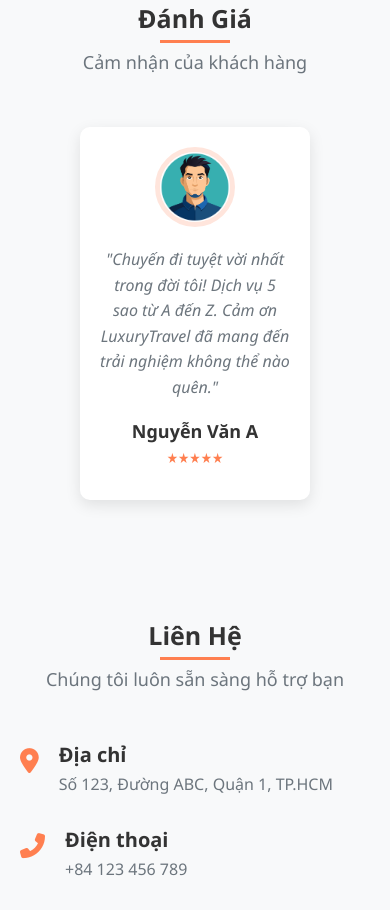
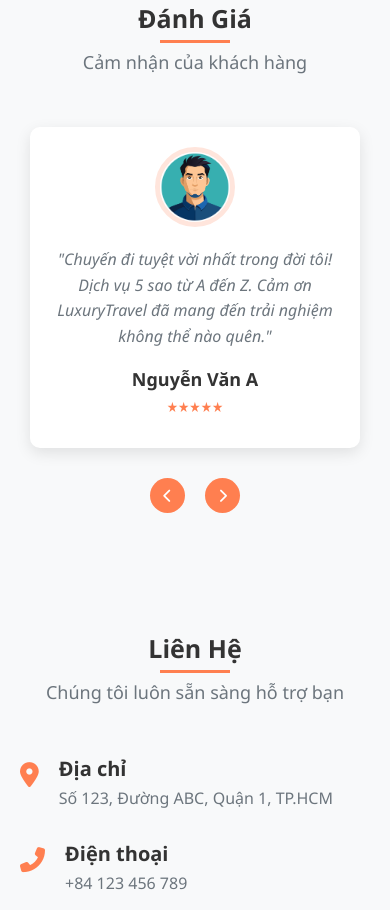
Before and after one commit to akared45/Web, a plain HTML site: page web/index.html in a window 390 px wide. Shown: the part 6438-7348 px from the top of the page. Drawn offline with Linux system fonts and the light colour scheme.

Commit message:
Add files via upload

```diff
--- a/web/css/style.css
+++ b/web/css/style.css
@@ -1,4 +1,3 @@
-/* Reset và Base Styles */
 :root {
     --primary-color: #ff7f50;
     --secondary-color: #1e90ff;
@@ -445,10 +444,13 @@ img {
     font-size: 3rem;
 }
 
-/* Reviews Section */
-.reviews-slider {
+.reviews-container {
     position: relative;
     padding: 0 5rem;
+}
+
+.reviews-slider {
+    margin-bottom: 3rem;
 }
 
 .review-card {
@@ -457,7 +459,6 @@ img {
     border-radius: 1rem;
     box-shadow: var(--box-shadow);
     text-align: center;
-    margin: 0 1rem;
 }
 
 .review-avatar {
@@ -522,8 +523,38 @@ img {
 
 .slider-controls button:hover {
     background-color: #ff6347;
+    transform: scale(1.1);
 }
 
+@media (max-width: 768px) {
+    .reviews-container {
+        padding: 0 3rem;
+    }
+
+    .review-card {
+        padding: 2rem;
+    }
+
+    .slider-controls button {
+        width: 3.5rem;
+        height: 3.5rem;
+        font-size: 1.4rem;
+    }
+}
+
+@media (max-width: 576px) {
+    .reviews-container {
+        padding: 0 1rem;
+    }
+
+    .slider-controls {
+        position: static;
+        transform: none;
+        justify-content: center;
+        gap: 2rem;
+        margin-top: 2rem;
+    }
+}
 /* Contact Section */
 .contact-content {
     display: flex;
@@ -732,7 +763,6 @@ img {
     transform: translateY(-0.5rem);
 }
 
-/* Preloader */
 .preloader {
     position: fixed;
     top: 0;
@@ -759,8 +789,6 @@ img {
     border-radius: 50%;
     animation: spin 1s linear infinite;
 }
-
-/* Responsive Styles */
 @media (max-width: 992px) {
     .about-content {
         flex-direction: column;
@@ -972,7 +1000,7 @@ img {
 
 .timeline-item {
     position: relative;
-    padding-left: 4rem; /* Giảm xuống cho gọn */
+    padding-left: 4rem;
     margin-bottom: 3rem;
     opacity: 0;
     transform: translateX(-20px);
@@ -987,7 +1015,7 @@ img {
 .timeline-item::before {
     content: '';
     position: absolute;
-    left: 1.5rem; /* Giữ nguyên */
+    left: 1.5rem;
     top: 0.5rem;
     width: 1.5rem;
     height: 1.5rem;
--- a/web/index.html
+++ b/web/index.html
@@ -134,7 +134,8 @@
                 <h2 class="section-title">Đánh Giá</h2>
                 <p class="section-subtitle">Cảm nhận của khách hàng</p>
             </div>
-            <div class="reviews-slider">
+            <div class="reviews-container">
+                <div class="reviews-slider"></div>
                 <div class="slider-controls">
                     <button class="prev-review"><i class="fas fa-chevron-left"></i></button>
                     <button class="next-review"><i class="fas fa-chevron-right"></i></button>
@@ -142,7 +143,6 @@
             </div>
         </div>
     </section>
-
     <!-- Contact Section -->
     <section class="contact section" id="contact">
         <div class="container">
--- a/web/js/main.js
+++ b/web/js/main.js
@@ -237,7 +237,7 @@ function loadGallery() {
 
 function loadReviews() {
     reviewsSlider.innerHTML = `
-            <div class="review-card" data-animate>
+        <div class="review-card animate" data-animate>
             <div class="review-avatar">
                 <img src="${reviews[currentReview].avatar}" alt="${reviews[currentReview].author}">
             </div>
@@ -247,7 +247,6 @@ function loadReviews() {
         </div>
     `;
 }
-
 function showNextReview() {
     currentReview = (currentReview + 1) % reviews.length;
     loadReviews();
```
Lines whose indentation alone changed are shown as unchanged.
